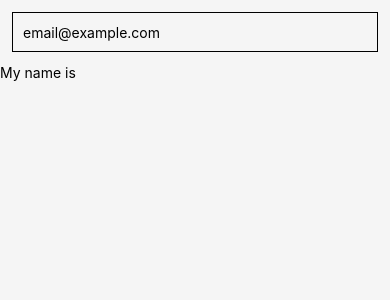
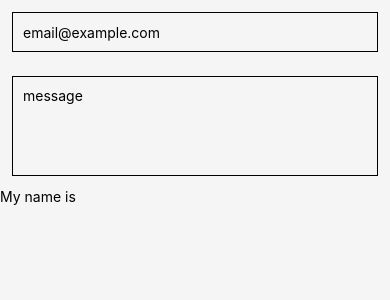
Before and after one commit to itsparasbisht/rn-starter, a React Native app: screen / in a window 390 px wide. Shown: the top 300 px of the page. Built offline with nearby package versions, Linux system fonts and the light colour scheme.

Commit message:
multiline text input

```diff
--- a/App.js
+++ b/App.js
@@ -17,6 +17,11 @@ export default function App() {
         // secureTextEntry // when dealing with passwords
         // keyboardType="phone-pad"
       />
+      <TextInput
+        style={[styles.input, styles.multilineText]}
+        placeholder="message"
+        multiline
+      />
       <Text>My name is {name}</Text>
     </View>
   );
@@ -33,4 +38,8 @@ const styles = StyleSheet.create({
     padding: 10,
     borderWidth: 1,
   },
+  multilineText: {
+    minHeight: 100,
+    textAlignVertical: "top",
+  },
 });
```
